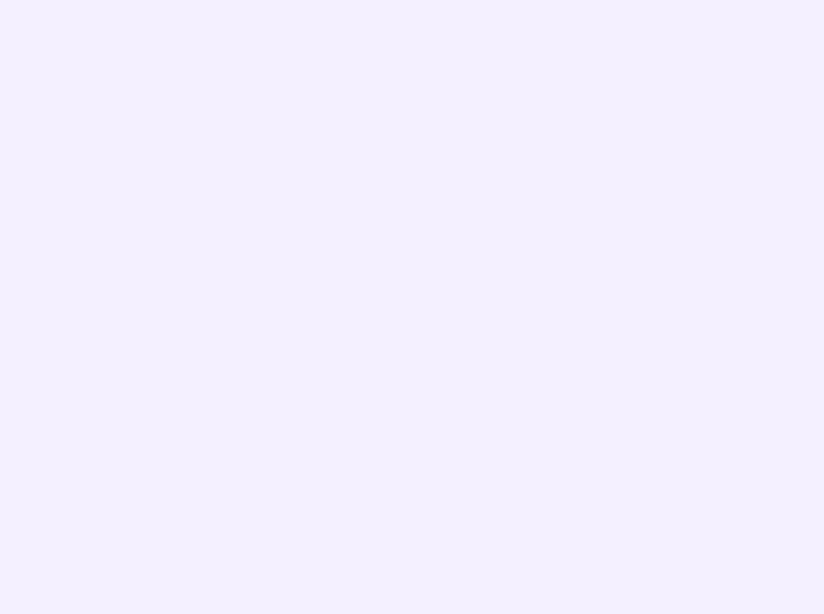
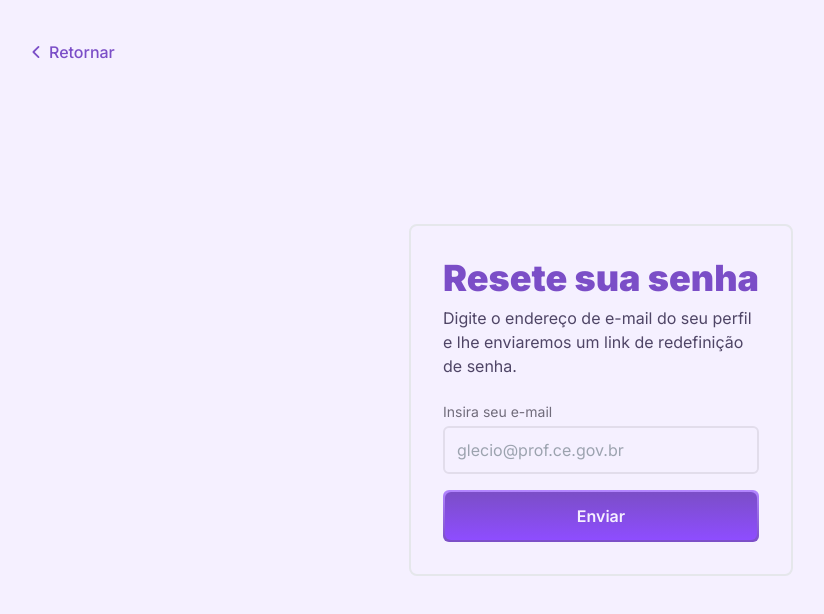
Before and after one commit to Mateus-53/jogo-do-glecio, a React (Vite) app: page /password-reset in a window 1280 px wide. Before the commit this address had no page. Shown: the top 614 px of the page, without its empty margins (39-863 px from the left). Built offline with nearby package versions, Linux system fonts and the light colour scheme.

Commit message:
Password reset request page

```diff
--- a/src/App.jsx
+++ b/src/App.jsx
@@ -2,6 +2,7 @@ import { BrowserRouter, Route, Routes } from "react-router";
 import Home from "./pages/Home";
 import Login from "./pages/Login";
 import Register from "./pages/Register";
+import ResetPasswordRequest from "./pages/ResetPasswordRequest";
 
 function App() {
     return (
@@ -10,6 +11,7 @@ function App() {
                 <Route path="/" element={<Home />} />
                 <Route path="/login" element={<Login />} />
                 <Route path="/register" element={<Register />} />
+                <Route path="/password-reset" element={<ResetPasswordRequest />} />
             </Routes>
         </BrowserRouter>
     );
--- /dev/null
+++ b/src/pages/ResetPasswordRequest.jsx
@@ -0,0 +1,111 @@
+import { Link } from "react-router";
+import { HiMiniChevronLeft } from "react-icons/hi2";
+import Input from "../components/Input";
+import ButtonPrimary from "../components/buttons/ButtonPrimary";
+import { useEffect, useState } from "react";
+import { resetPasswordRequest } from "../services/authService";
+import Toast from "../components/Toast";
+import { AnimatePresence } from "framer-motion";
+
+function ResetPasswordRequest() {
+    const [email, setEmail] = useState("");
+    const [time, setTime] = useState(0);
+    const [buttonIsLoading, setButtonIsLoading] = useState(false);
+    const [toast, setToast] = useState({
+        message: "",
+        type: "success",
+        isVisible: false,
+    });
+
+    useEffect(() => {
+        if (time > 0) {
+            const timer = setInterval(() => {
+                setTime((prevTime) => prevTime - 1);
+            }, 1000);
+
+            return () => clearInterval(timer);
+        }
+    }, [time]);
+
+    const handleSubmit = async (e) => {
+        e.preventDefault();
+        setButtonIsLoading(true);
+
+        try {
+            const response = await resetPasswordRequest(email);
+
+            setTime(40);
+            setButtonIsLoading(false);
+
+            if (response.status_code == 200) {
+                setToast({
+                    message: response.message,
+                    type: "success",
+                    isVisible: true,
+                });
+            }
+        } catch (error) {
+            setButtonIsLoading(false);
+            setToast({
+                message: error.message,
+                type: "error",
+                isVisible: true,
+            });
+        }
+    };
+
+    return (
+        <div className="h-screen flex flex-col">
+                <Link
+                    to="/login"
+                    replace={true}
+                    className="flex text-darkPurple items-center font-medium p-2 absolute top-8 left-14"
+                >
+                    <HiMiniChevronLeft size={24} />
+                    Retornar
+                </Link>
+            <div className="flex justify-center items-center flex-grow">
+                <main className="max-w-sm p-8 rounded-lg border-2 border-gray">
+                    <div className="space-y-2">
+                        <p className="text-4xl text-darkPurple font-black">
+                            Resete sua senha
+                        </p>
+                        <p className="text-purpleGray">
+                            Digite o endereço de e-mail do seu perfil e lhe
+                            enviaremos um link de redefinição de senha.
+                        </p>
+                    </div>
+                    <form className="space-y-4 mt-6" onSubmit={handleSubmit}>
+                        <Input
+                            label="Insira seu e-mail"
+                            placeholder="glecio@prof.ce.gov.br"
+                            type="email"
+                            name="email"
+                            onChange={(e) => setEmail(e.target.value)}
+                        />
+                        <ButtonPrimary
+                            disabled={time > 0}
+                            isLoading={buttonIsLoading}
+                        >
+                            {time > 0
+                                ? `Reenviar e-mail em ${time}s`
+                                : "Enviar"}
+                        </ButtonPrimary>
+                    </form>
+                </main>
+            </div>
+            <AnimatePresence>
+                {toast.isVisible && (
+                    <Toast
+                        text={toast.message}
+                        type={toast.type}
+                        onClose={() =>
+                            setToast((prev) => ({ ...prev, isVisible: false }))
+                        }
+                    />
+                )}
+            </AnimatePresence>
+        </div>
+    );
+}
+export default ResetPasswordRequest;
--- a/tailwind.config.js
+++ b/tailwind.config.js
@@ -7,12 +7,12 @@ export default {
                 purple: "var(--purple)",
                 darkPurple: "var(--dark-purple)",
                 purpleSecondary: "var(--purple-seconday)",
-                green: "var(--green)",
+                greenColor: "var(--green)",
                 darkGreen: "var(--dark-green)",
-                red: "var(--red)",
+                redColor: "var(--red)", //"redColor" ao invés de "red" para não entrar en conflito com as cores do tailwind
                 darkRed: "var(--dark-red)",
                 white: "var(--white)",
-                gray: "var(--gray)",
+                grayColor: "var(--gray)",
                 darkGray: "var(--dark-gray)",
                 purpleGray: "var(--purple-gray)",
                 purpleDarkGray: "var(--purple-dark-gray)",
```
